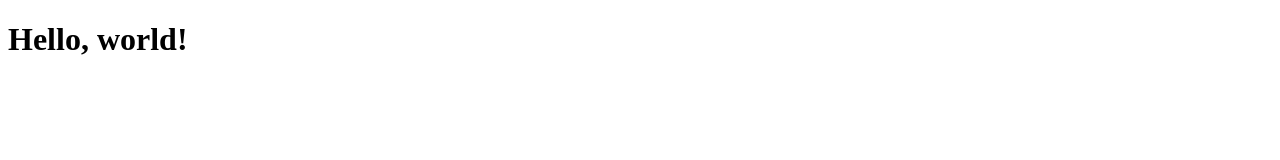
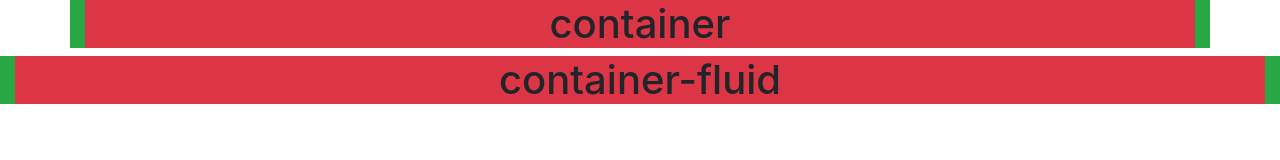
Before and after one commit to zunda-lab/Bootstrap4Sample, a website: page index.html in a window 1280 px wide. Drawn offline with nearby package versions, Linux system fonts and the light colour scheme.

Commit message:
暫定コミット

```diff
--- a/index.html
+++ b/index.html
@@ -6,12 +6,24 @@
     <meta charset="utf-8">
     <meta name="viewport" content="width=device-width, initial-scale=1, shrink-to-fit=no">
 
+    <link rel="stylesheet" href="">
+
+    <link rel="stylesheet" href="./node_modules/bootstrap/dist/css/bootstrap.min.css">
 
     <title>Hello, world!</title>
 </head>
 
 <body>
-    <h1>Hello, world!</h1>
+    <div class="container bg-success">
+        <h1 class="bg-danger text-center">container</h1>
+    </div>
+    <div class="container-fluid bg-success">
+        <h1 class="bg-danger text-center">container-fluid</h1>
+    </div>
+    <script src="./node_modules/jquery//dist/jquery.min.js"></script>
+    <script src="./node_modules/popper.js/dist/popper.min.js"></script>
+    <script src="./node_modules/bootstrap/dist/js/bootstrap.min.js"></script>
+
 
 </body>
 
```
Also changed, not shown: images/CKL_nekorobu_TP_V.jpg (added), images/MOK_kyouheisu-tukakaeru_TP_V.jpg (added), images/cancanIMGL1378_TP_V.jpg (added).
